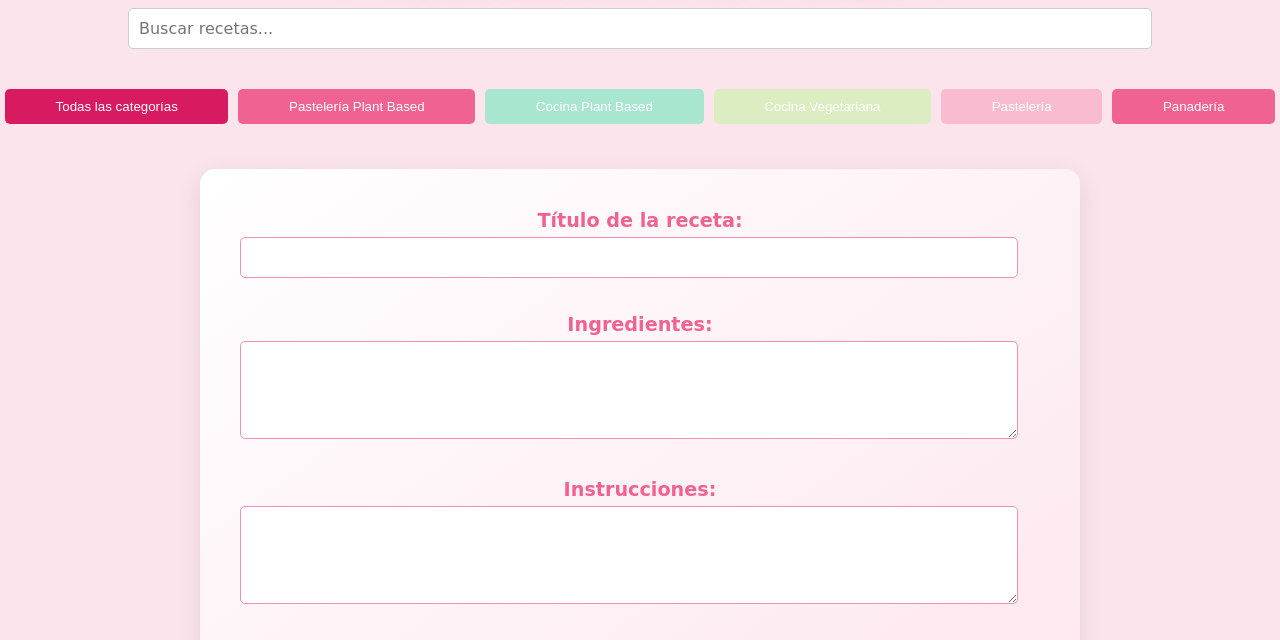
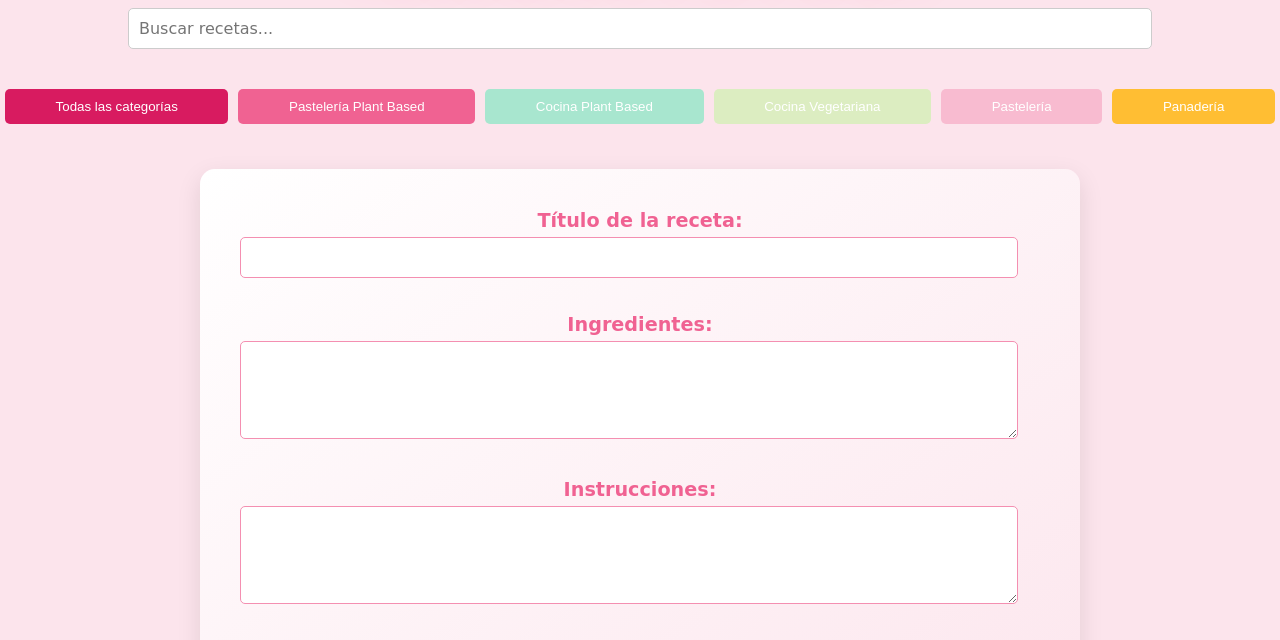
Before and after one commit to ANDFS2411x/ChiaRecipeBook, a website with bundled scripts: page index.html in a window 1280 px wide. Shown: the part 125-765 px from the top of the page. Built offline with nearby package versions, Linux system fonts and the light colour scheme; no server answers.

Commit message:
Update styles.css

```diff
--- a/styles.css
+++ b/styles.css
@@ -334,6 +334,9 @@ input[type="text"], textarea {
 .tab-button[data-category="Pasteleria"] {
   background-color: #f8bbd0; /* Rosa más claro */
 }
+.tab-button[data-category="Panaderia"] {
+  background-color: #FFBE33; /* Rosa más claro */
+}
 
 .delete-btn {
   align-items: center;
```
